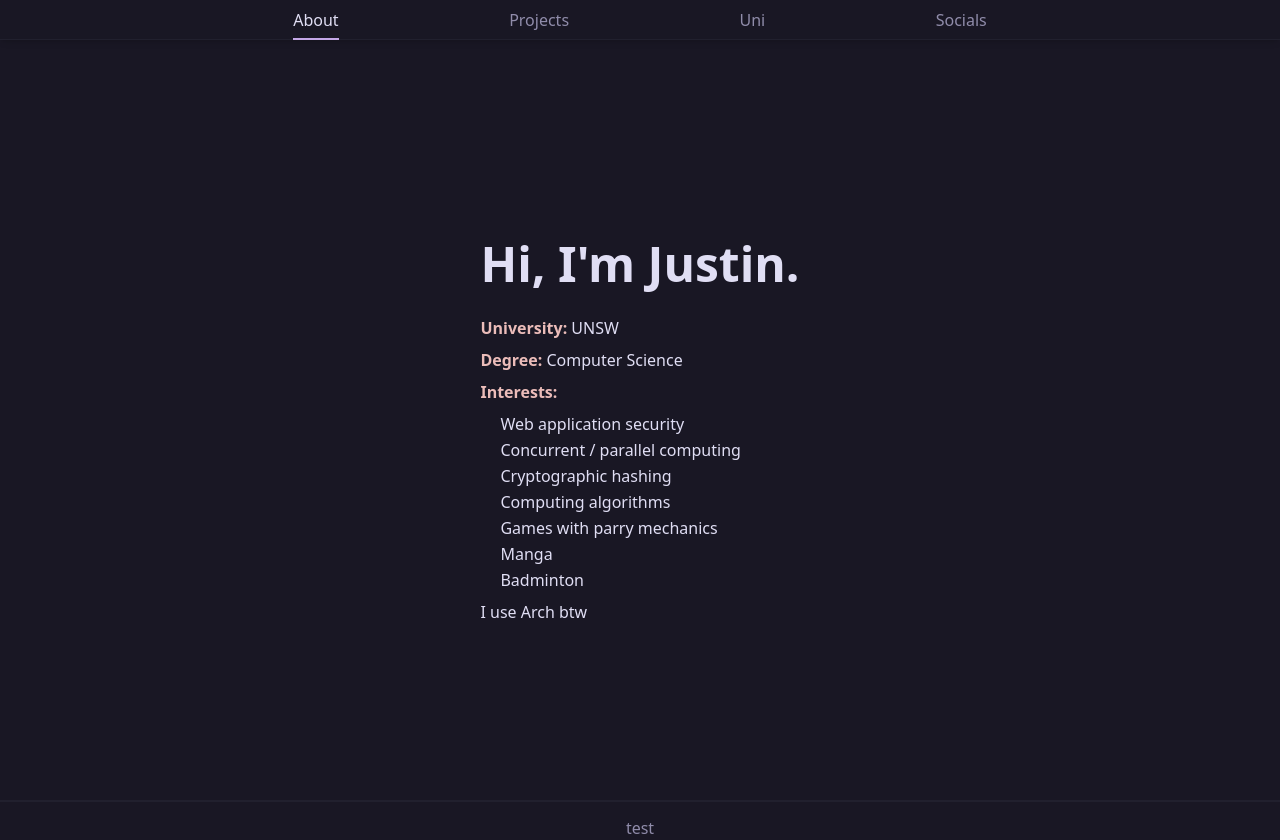
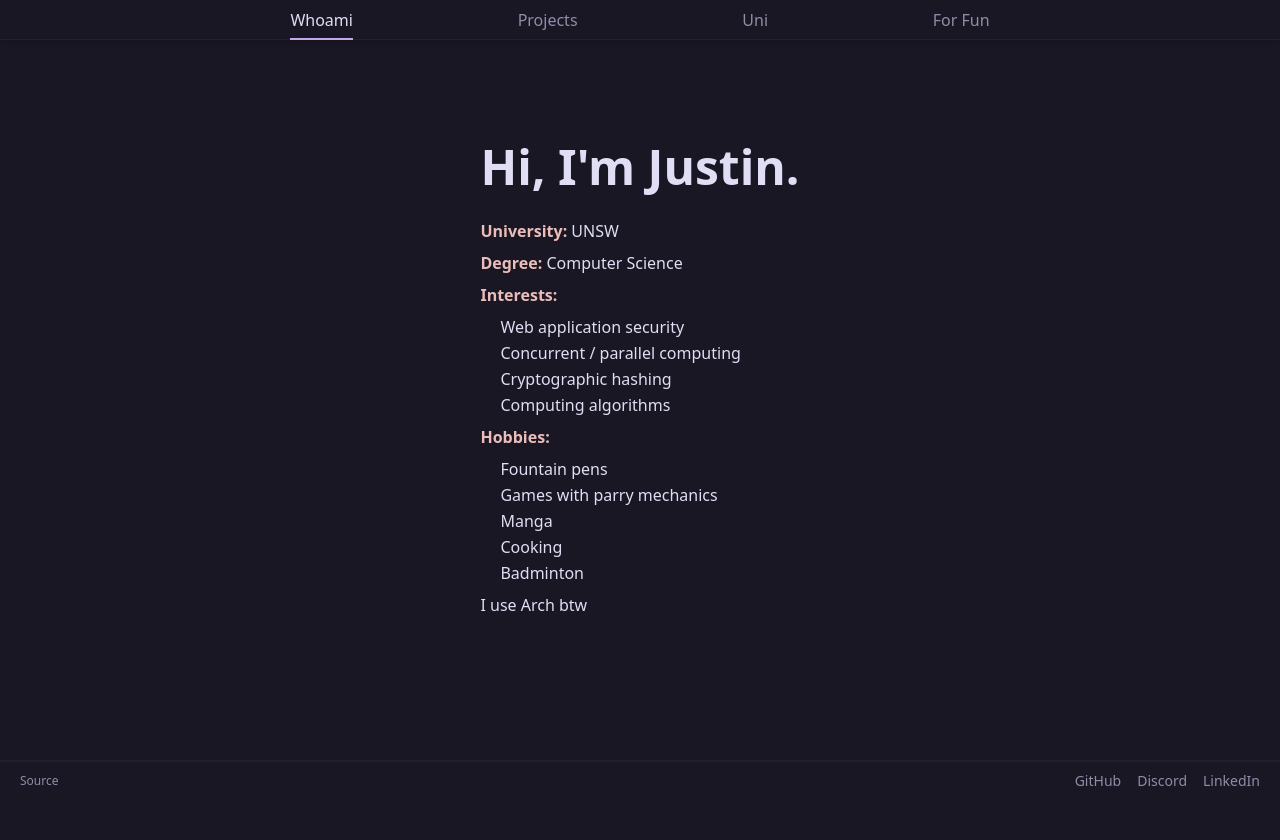
Before and after one commit to nokotan8/portfolio, a SvelteKit app: page / in a window 1280 px wide. After the commit the page ends 800 px from the top, so only its background shows below. Built offline with nearby package versions, Linux system fonts and the light colour scheme.

Commit message:
change footer position and code name changes

```diff
--- a/src/app.css
+++ b/src/app.css
@@ -1,8 +1,13 @@
 @import "tailwindcss";
+
+html,
+body {
+    height: 100%;
+}
 
 body {
     margin: 0;
-    @apply flex flex-col items-center;
+    @apply flex flex-col items-center justify-between;
     @apply bg-dark-base;
     @apply text-dark-text;
 }
@@ -49,7 +54,7 @@ body {
     animation-fill-mode: forwards;
 }
 
-.dock-float-in {
+.header-float-in {
     opacity: 0;
     animation-name: float_in_top;
     animation-delay: 1.6s;
@@ -58,7 +63,16 @@ body {
     animation-fill-mode: forwards;
 }
 
-.dock-item {
+.footer-float-in {
+    opacity: 0;
+    animation-name: float_in_bottom;
+    animation-delay: 1.6s;
+    animation-duration: 0.4s;
+    animation-timing-function: ease-out;
+    animation-fill-mode: forwards;
+}
+
+.header-item {
     @apply h-8;
     @apply border-b-2 border-transparent;
     @apply text-center;
@@ -66,7 +80,7 @@ body {
     @apply hover:border-b-dark-iris hover:text-dark-text;
 }
 
-.dock-item-selected {
+.header-item-selected {
     @apply border-b-dark-iris text-dark-text;
 }
 
--- a/src/lib/index.ts
+++ /dev/null
@@ -1 +0,0 @@
-// place files you want to import through the `$lib` alias in this folder.
--- a/src/routes/+layout.svelte
+++ b/src/routes/+layout.svelte
@@ -6,35 +6,43 @@
     import { fade_out, fade_in } from "$lib/fade.js";
     import { page_state } from "$lib/state.svelte.js";
 
-    const is_on_page = (path: string): "dock-item-selected" | "" => {
-        if (path === "")
-            return page.url.pathname === `${base}/` ? "dock-item-selected" : "";
-        return page.url.pathname.includes(path) ? "dock-item-selected" : "";
+    const is_on_page = (path: string): "header-item-selected" | "" => {
+        if (path === "whoami")
+            return page.url.pathname === `${base}/`
+                ? "header-item-selected"
+                : "";
+        return page.url.pathname.includes(path) ? "header-item-selected" : "";
     };
 
-    const animate_dock = (): "dock-float-in" | "" => {
+    const animate_header_footer = (
+        header: boolean,
+        toggle_first: boolean
+    ): string => {
         if (page_state.first_load) {
-            page_state.first_load = false;
-            return page.url.pathname === `${base}/` ? "dock-float-in" : "";
+            if (toggle_first) page_state.first_load = false;
+
+            if (page.url.pathname === `${base}/`)
+                return header ? "header-float-in" : "footer-float-in";
         }
 
         return "";
     };
 
     // If navigating to a different page on the same website,
-    // fade in and out everything except the dock.
+    // fade in and out everything except the header.
     const navigate = (e: Event, location: string) => {
         if (location !== page.url.pathname) {
             e.preventDefault();
-            const body_except_dock =
-                document.getElementById("body-except-dock");
-            if (body_except_dock) {
-                fade_out(body_except_dock, 100);
+            const body_except_header = document.getElementById(
+                "body-except-header-footer"
+            );
+            if (body_except_header) {
+                fade_out(body_except_header, 100);
                 setTimeout(() => {
                     goto(location);
                 }, 160);
                 setTimeout(() => {
-                    fade_in(body_except_dock, 120);
+                    fade_in(body_except_header, 120);
                 }, 230);
             }
         }
@@ -44,8 +52,7 @@
 </script>
 
 <div
-    class={"bg-dark-surface border-dark-highlight-low z-50 h-10 w-full border-b-1 shadow-md " +
-        animate_dock()}
+    class={`bg-dark-surface border-dark-highlight-low z-50 h-10 w-full border-b-1 shadow-md ${animate_header_footer(true, false)}`}
 >
     <div
         class="text-dark-subtle mx-auto mb-10 flex max-w-4xl items-center justify-around px-4 py-2"
@@ -53,33 +60,42 @@
         <a
             onclick={(e) => navigate(e, base + "/")}
             href="{base}/"
-            class={"dock-item " + is_on_page("")}>About</a
+            class={"header-item " + is_on_page("whoami")}>Whoami</a
         >
         <a
             onclick={(e) => navigate(e, base + "/projects")}
             href="{base}/projects"
-            class={"dock-item " + is_on_page("projects")}>Projects</a
+            class={"header-item " + is_on_page("projects")}>Projects</a
         >
         <a
             onclick={(e) => navigate(e, base + "/uni")}
             href="{base}/uni"
-            class={"dock-item " + is_on_page("uni")}>Uni</a
+            class={"header-item " + is_on_page("uni")}>Uni</a
         >
         <a
-            onclick={(e) => navigate(e, base + "/socials")}
+            onclick={(e) => navigate(e, base + "/fun")}
             href="{base}/socials"
-            class={"dock-item " + is_on_page("socials")}>Socials</a
+            class={"header-item " + is_on_page("fun")}>For Fun</a
         >
     </div>
 </div>
 
+<div id="body-except-header-footer">
+    {@render children()}
+</div>
+
 <div
     id="footer"
-    class="text-dark-subtle border-t-2 border-dark-highlight-low absolute bottom-[-40px] left-0 mt-auto flex h-10 w-full flex-col items-center justify-end"
+    class={`text-dark-subtle border-dark-highlight-low mt-10 flex h-10 w-full flex-col justify-center border-t-2 ${animate_header_footer(false, true)}`}
 >
-    test
+    <div class="flex h-full w-full flex-row items-center justify-between px-5">
+        <a href="https://github.com/nokotan8/portfolio" class="text-xs"
+            >Source</a
+        >
+        <span class="flex flex-row gap-4 text-sm">
+            <a href="https://github.com/nokotan8" target="_blank">GitHub</a>
+            <a href="" target="_blank">Discord</a>
+            <a>LinkedIn</a>
+        </span>
+    </div>
 </div>
-
-<div id="body-except-dock">
-    {@render children()}
-</div>
--- a/src/routes/+page.svelte
+++ b/src/routes/+page.svelte
@@ -11,7 +11,7 @@
     };
 </script>
 
-<div id="about-me" class="text-dark-text mt-[25vh] flex flex-col gap-4">
+<div id="about-me" class="text-dark-text flex flex-col gap-4">
     <h1 class={"mb-3 text-5xl font-bold " + animate_about_me("name")}>
         Hi, I'm Justin.
     </h1>
@@ -26,8 +26,13 @@
             <li>Concurrent / parallel computing</li>
             <li>Cryptographic hashing</li>
             <li>Computing algorithms</li>
+        </ul>
+        <p><span class="text-dark-rose font-bold">Hobbies:</span></p>
+        <ul class="flex flex-col gap-0.5 indent-5">
+            <li>Fountain pens</li>
             <li>Games with parry mechanics</li>
             <li>Manga</li>
+            <li>Cooking</li>
             <li>Badminton</li>
         </ul>
         I use Arch btw
--- a/src/routes/uni/+page.svelte
+++ b/src/routes/uni/+page.svelte
@@ -1,6 +1,8 @@
 <script lang="ts">
 </script>
 
-<div>
-    in development
+<div class="mx-100 mt-10 flex flex-wrap justify-start gap-5">
+    <div class="bg-dark-overlay h-30 w-150 rounded-lg"></div>
+    <div class="bg-dark-overlay h-30 w-150 rounded-lg"></div>
+    <div class="bg-dark-overlay h-30 w-150 rounded-lg"></div>
 </div>
```
Also changed, not shown: src/app.html (indentation only).
